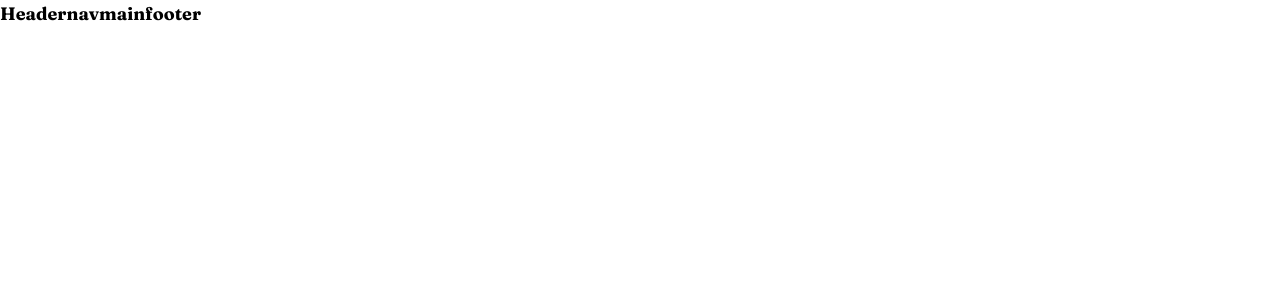
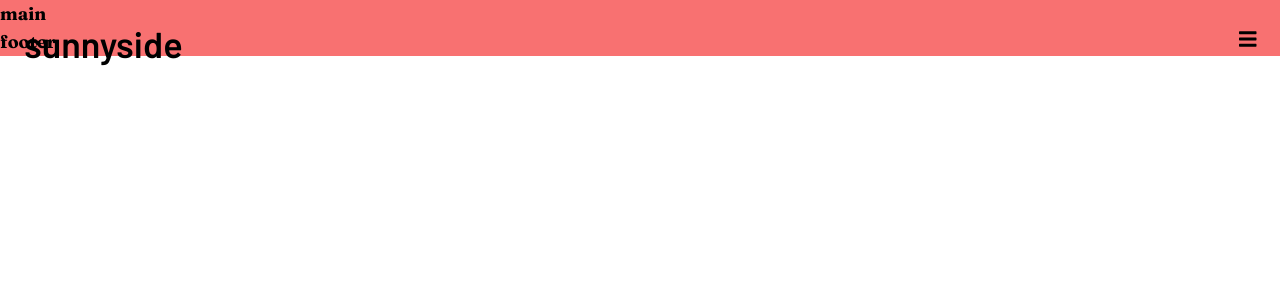
Before and after one commit to namanavasthi/frontend-mentor-2-sunnyside-agency-landing-page, a React (Create React App) app: page / in a window 1280 px wide. Shown: the top 300 px of the page. Built offline with nearby package versions, Linux system fonts and the light colour scheme.

Commit message:
header and nav

```diff
--- a/public/index.html
+++ b/public/index.html
@@ -31,7 +31,6 @@
       href="https://fonts.googleapis.com/css2?family=Barlow:wght@600&family=Fraunces:wght@700;900&display=swap"
       rel="stylesheet"
     />
-
     <title>Bootstrap : Frontend Mentor</title>
   </head>
   <body class="font-fraunces text-lg">
--- a/src/App.js
+++ b/src/App.js
@@ -1,13 +1,11 @@
 import { Header } from "./Header";
-import { Nav } from "./Nav";
 import { Main } from "./Main";
 import { Footer } from "./Footer";
 
 function App() {
   return (
-    <div className="flex">
+    <div className="flex flex-col w-full relative bg-red-400">
       <Header />
-      <Nav />
       <Main />
       <Footer />
     </div>
--- a/src/Header.jsx
+++ b/src/Header.jsx
@@ -1,9 +1,11 @@
 import React from "react";
+import { Nav } from "./Nav";
 
 export const Header = () => {
   return (
-    <header>
-      <h1>Header</h1>
+    <header className="absolute p-6 flex max-w-7xl w-full justify-between mx-auto">
+      <h1 className="text-4xl font-barlow">sunnyside</h1>
+      <Nav />
     </header>
   );
 };
--- a/src/Nav.jsx
+++ b/src/Nav.jsx
@@ -1,9 +1,30 @@
-import React from "react";
+import React, { useState } from "react";
+
+import { NavLink } from "./NavLink";
+
+import { FontAwesomeIcon } from "@fortawesome/react-fontawesome";
+import { faBars } from "@fortawesome/free-solid-svg-icons";
 
 export const Nav = () => {
+  const [isOpen, setIsOpen] = useState(false);
+
   return (
-    <nav>
-      <h1>nav</h1>
+    <nav className="font-barlow text-xl ">
+      <button className="focus:text-neutral-icon-focus" onClick={() => setIsOpen(!isOpen)}>
+        <FontAwesomeIcon icon={faBars} />
+      </button>
+      <div className={`flex flex-col justify-center w-full p-5 pt-3 absolute right-0 ${!isOpen ? "hidden" : ""}`}>
+        <div className="w-5 h-5 overflow-hidden inline-block self-end">
+          <div className="h-9 w-9 bg-blue-500 rotate-45 transform origin-bottom-left -translate-y-4"></div>
+        </div>
+
+        <div className="flex flex-col bg-blue-500 w-full text-center p-5 text-neutral-dark-grayish-blue">
+          <NavLink linkTo="about">About</NavLink>
+          <NavLink linkTo="services">Services</NavLink>
+          <NavLink linkTo="projects">Projects</NavLink>
+          <NavLink linkTo="contact">Contact</NavLink>
+        </div>
+      </div>
     </nav>
   );
 };
--- /dev/null
+++ b/src/NavLink.jsx
@@ -0,0 +1,12 @@
+import React from "react";
+
+export const NavLink = ({ linkTo, children }) => {
+  return (
+    <a
+      href={`/${linkTo}`}
+      className="focus:uppercase p-4 focus:bg-primary-yellow rounded-full focus:text-neutral-very-dark-desaturated-blue"
+    >
+      {children}
+    </a>
+  );
+};
--- a/tailwind.config.js
+++ b/tailwind.config.js
@@ -22,12 +22,16 @@
           "dark-grayish-blue": "hsl(232, 10%, 55%)",
           "very-dark-grayish-blue": "hsl(213, 9%, 39%)",
           "very-dark-desaturated-blue": "hsl(212, 27%, 19%)",
+          white: "hsl(0, 0%, 100%)",
+          "icon-focus": "#979797",
         },
       },
     },
   },
   variants: {
-    extend: {},
+    extend: {
+      textTransform: ["hover", "focus"],
+    },
   },
   plugins: [],
 };
```
